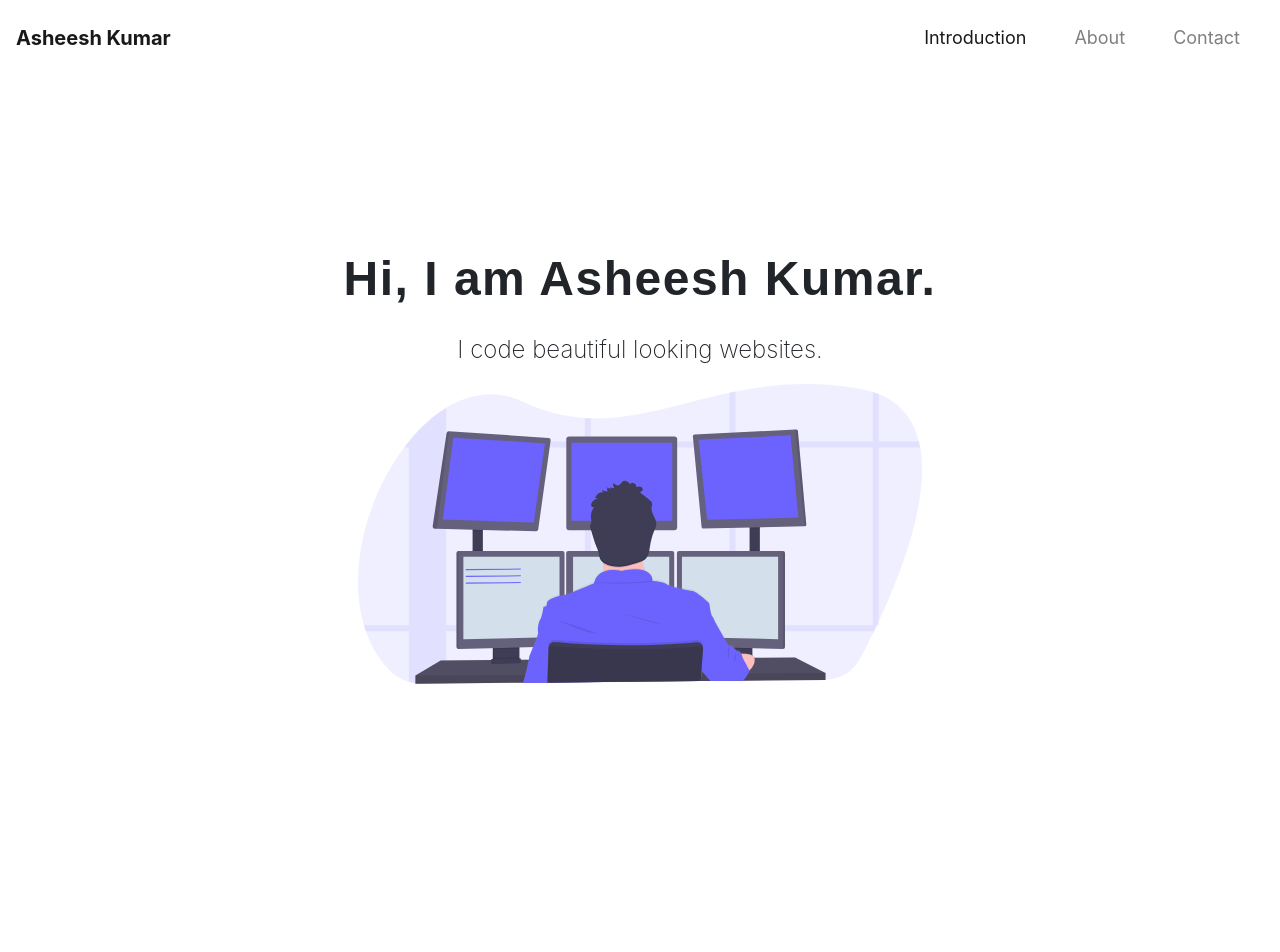
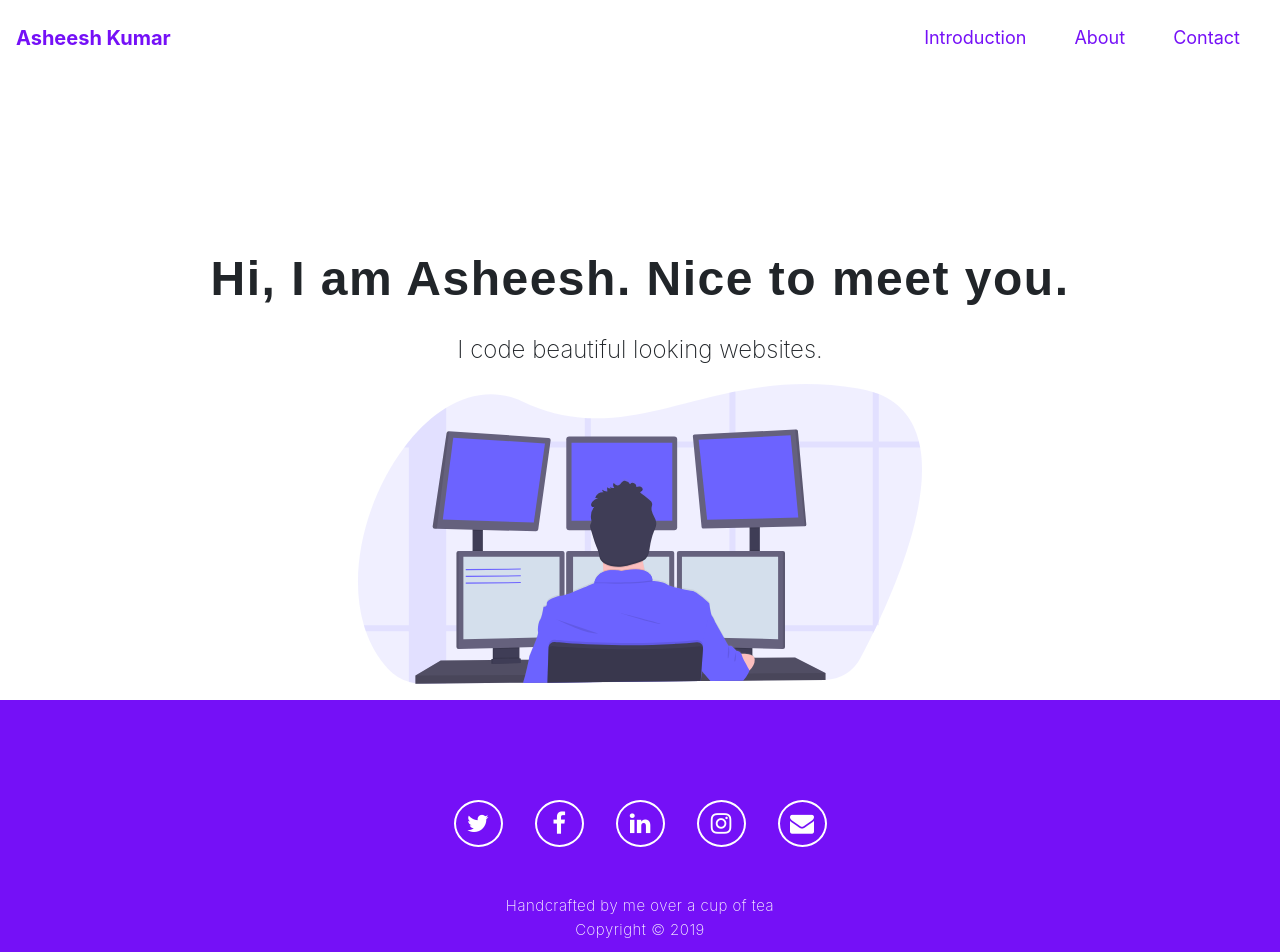
Before and after one commit to ranjanhardik/github-io-profile, a React app: page / in a window 1280 px wide. Shown: the top 952 px of the page. Before the commit the page ends 800 px from the top, so only its background shows below. Built offline with nearby package versions, Linux system fonts and the light colour scheme; a web font is replaced by a local one.

Commit message:
Scrolled nav UI and footer (#5)

```diff
--- a/public/index.html
+++ b/public/index.html
@@ -2,7 +2,7 @@
 <html lang="en">
   <head>
     <meta charset="utf-8" />
-    <link rel="shortcut icon" href="%PUBLIC_URL%/favicon.ico" />
+    <link rel="stylesheet" href="https://cdnjs.cloudflare.com/ajax/libs/font-awesome/4.7.0/css/font-awesome.min.css">
     <link href="https://fonts.googleapis.com/css?family=Big+Shoulders+Text:400,800&display=swap" rel="stylesheet">
     <link
       rel="stylesheet"
--- a/src/App.js
+++ b/src/App.js
@@ -1,16 +1,16 @@
 import React from "react";
 import Navigation from "./components/Navigation";
 import LandingPage from "./components/LandingPage";
+import Introduction from "./components/Introduction";
 import Footer from "./components/Footer";
 
 function App() {
   return (
     <div className="App">
       <Navigation />
-      <div className="container">
-        <LandingPage />
-        <Footer />
-      </div>
+      <LandingPage />
+      <Introduction />
+      <Footer />
     </div>
   );
 }
--- a/src/assets/stylesheets/components/_footer.scss
+++ b/src/assets/stylesheets/components/_footer.scss
@@ -1,4 +1,27 @@
-.navabr {
-  position: absolute;
-  max-width: 100%;
+footer {
+  background-color: #7510f7;
+  padding: 100px 0 60px 0;
+  .social-links {
+    .icon-container {
+      border: 2px solid $color-white;
+      width: 49px;
+      .fa {
+        color: $color-white;
+      }
+      &:hover {
+        background-color: $color-white;
+        .fa {
+          color: #7510f7;
+        }
+      }
+    }
+  }
+  .copyright {
+    color: $color-white;
+    span {
+      font-size: 15px;
+      letter-spacing: 0.5px;
+      font-weight: 200;
+    }
+  }
 }
--- a/src/assets/stylesheets/components/_navigation.scss
+++ b/src/assets/stylesheets/components/_navigation.scss
@@ -5,4 +5,42 @@
   background: transparent;
   width: 100%;
   max-width: 100%;
+  transform: translateZ(0);
+  transition: all 0.5s;
+  .nav-link, .navbar-brand {
+    color: #7510f7;
+  }
 }
+
+.scrolled {
+  position: fixed;
+  background-color: $color-white;
+  box-shadow: 0 1px 4px rgba(0, 0, 0, 0.15);
+  animation-name: slideDown;
+  -webkit-animation-name: slideDown;
+  animation-duration: 1s;
+  -webkit-animation-duration: 1s;
+  animation-timing-function: ease;
+  -webkit-animation-timing-function: ease;
+}
+
+@keyframes slideDown {
+  0% {
+    transform: translateY(-100%);
+  }
+  50% {
+    transform: translateY(8%);
+  }
+  65% {
+    transform: translateY(-4%);
+  }
+  80% {
+    transform: translateY(4%);
+  }
+  95% {
+    transform: translateY(-2%);
+  }
+  100% {
+    transform: translateY(0%);
+  }
+}
--- a/src/assets/stylesheets/variables/_colors.scss
+++ b/src/assets/stylesheets/variables/_colors.scss
@@ -2,3 +2,5 @@ $linkedin: #0073b1;
 $instagram: #ed4956;
 $twitter: #1da1f2;
 $facebook: #4267b2;
+
+$color-white: #ffffff;
--- a/src/components/Footer.js
+++ b/src/components/Footer.js
@@ -3,7 +3,60 @@ import React, { Component } from "react";
 class Footer extends Component {
   render() {
     return (
-      <footer>
+      <footer id="contact">
+        <div className="container">
+          <div className="social-links text-center pb-5">
+            <a
+              className="mx-3"
+              href="https://twitter.com/AsheeshKumar34"
+              target="_blank"
+            >
+              <span className="icon-container p-2 d-inline-block rounded-circle">
+                <i class="fa fa-twitter fa-lg"></i>
+              </span>
+            </a>
+            <a
+              className="mx-3"
+              href="https://www.facebook.com/asheesh.kumar.9465"
+              target="_blank"
+            >
+              <span className="icon-container p-2 d-inline-block rounded-circle">
+                <i class="fa fa-facebook fa-lg"></i>
+              </span>
+            </a>
+            <a
+              className="mx-3"
+              href="https://www.linkedin.com/in/theasheeshkumar/"
+              target="_blank"
+            >
+              <span className="icon-container p-2 d-inline-block rounded-circle">
+                <i class="fa fa-linkedin fa-lg"></i>
+              </span>
+            </a>
+            <a
+              className="mx-3"
+              href="https://www.instagram.com/asheeshkumar34/"
+              target="_blank"
+            >
+              <span className="icon-container p-2 d-inline-block rounded-circle">
+                <i class="fa fa-instagram fa-lg"></i>
+              </span>
+            </a>
+            <a
+              className="mx-3"
+              href="mailto: asheesh.kumar3496@gmail.com"
+              target="_blank"
+            >
+              <span className="icon-container p-2 d-inline-block rounded-circle">
+                <i class="fa fa-envelope fa-lg"></i>
+              </span>
+            </a>
+          </div>
+          <div className="copyright text-center">
+            <span className="d-block">Handcrafted by me over a cup of tea</span>
+            <span className="d-inline-block">Copyright &copy; 2019</span>
+          </div>
+        </div>
       </footer>
     );
   }
--- /dev/null
+++ b/src/components/Introduction.js
@@ -0,0 +1,22 @@
+import React, { Component } from "react";
+
+class Introduction extends Component {
+  render() {
+    return (
+      <section className="container">
+        <p>
+          {/* I've always been drawn to the overlap between design and development.
+          My skills are broad: from ux to design, front end to back end
+          development. I enjoy each aspect, and love building sites & mobile
+          apps from start to finish, for clients all over the world.
+
+           I’m a
+          software developer. I can help you solve a problem, build a product or
+          grow existing project. */}
+        </p>
+      </section>
+    );
+  }
+}
+
+export default Introduction;
--- a/src/components/LandingPage.js
+++ b/src/components/LandingPage.js
@@ -5,10 +5,12 @@ import LandingImage from "../assets/images/landing_image.svg";
 class LandingPage extends Component {
   render() {
     return (
-      <div className="landing-page d-flex flex-column justify-content-center align-items-center">
-        <h1 className="mb-4 title">Hi, I am Asheesh Kumar.</h1>
-        <p className="sub-title">I code beautiful looking websites.</p>
-        <img src={LandingImage} alt=""></img>
+      <div className="container">
+        <div className="landing-page d-flex flex-column justify-content-center align-items-center">
+          <h1 className="mb-4 title">Hi, I am Asheesh. Nice to meet you.</h1>
+          <p className="sub-title">I code beautiful looking websites.</p>
+          <img src={LandingImage} alt=""></img>
+        </div>
       </div>
     );
   }
--- a/src/components/Navigation.js
+++ b/src/components/Navigation.js
@@ -10,7 +10,7 @@ class Navigation extends Component {
 
   componentDidMount() {
     window.addEventListener("scroll", () => {
-      const isTop = window.scrollY < 100;
+      const isTop = window.scrollY < 200;
       if (isTop !== true) {
         this.setState({
           scrolled: true
@@ -29,7 +29,11 @@ class Navigation extends Component {
 
   render() {
     return (
-      <nav className={`navbar navbar-expand-lg navbar-light p-3 navigation ${this.state.scrolled ? 'true' : 'false'}`}>
+      <nav
+        className={`navbar navbar-expand-lg p-3 navigation ${
+          this.state.scrolled ? "scrolled" : "not-scrolled"
+        }`}
+      >
         <a className="navbar-brand font-weight-bold" href="#">
           Asheesh Kumar
         </a>
@@ -58,7 +62,7 @@ class Navigation extends Component {
               </a>
             </li>
             <li className="nav-item px-3">
-              <a className="nav-link" href="#">
+              <a className="nav-link" href="#contact">
                 Contact
               </a>
             </li>
```
